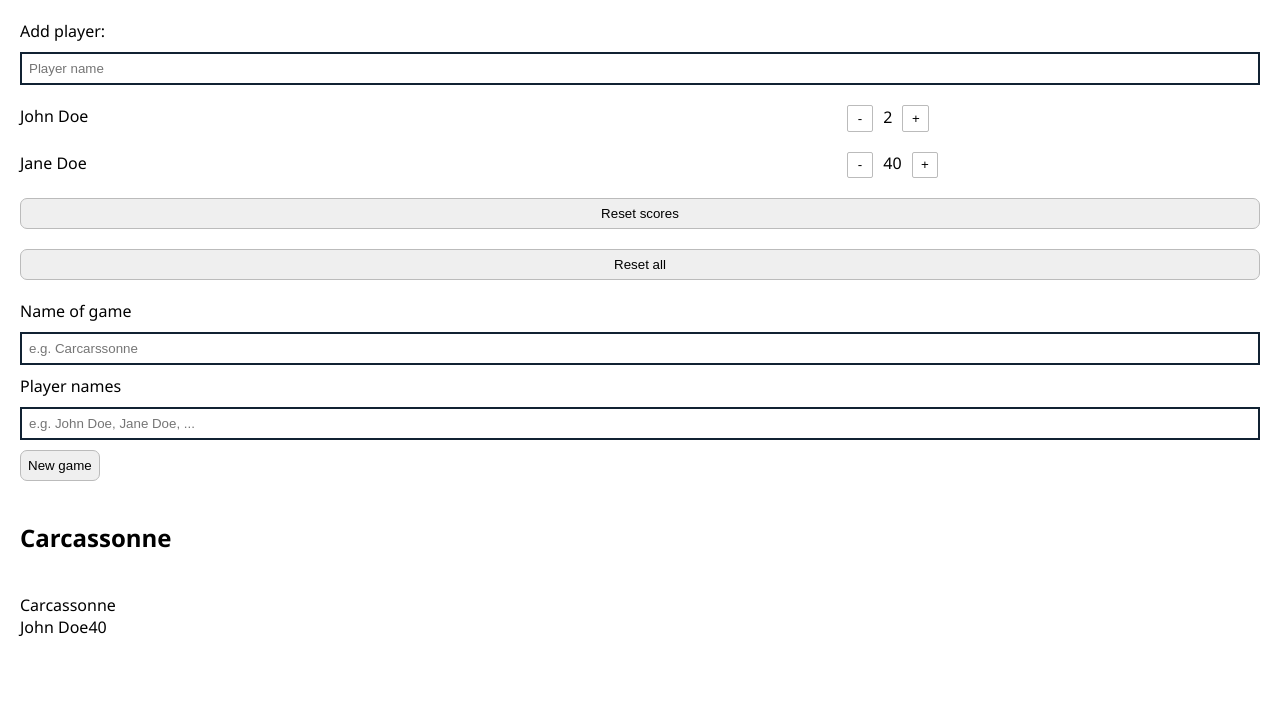
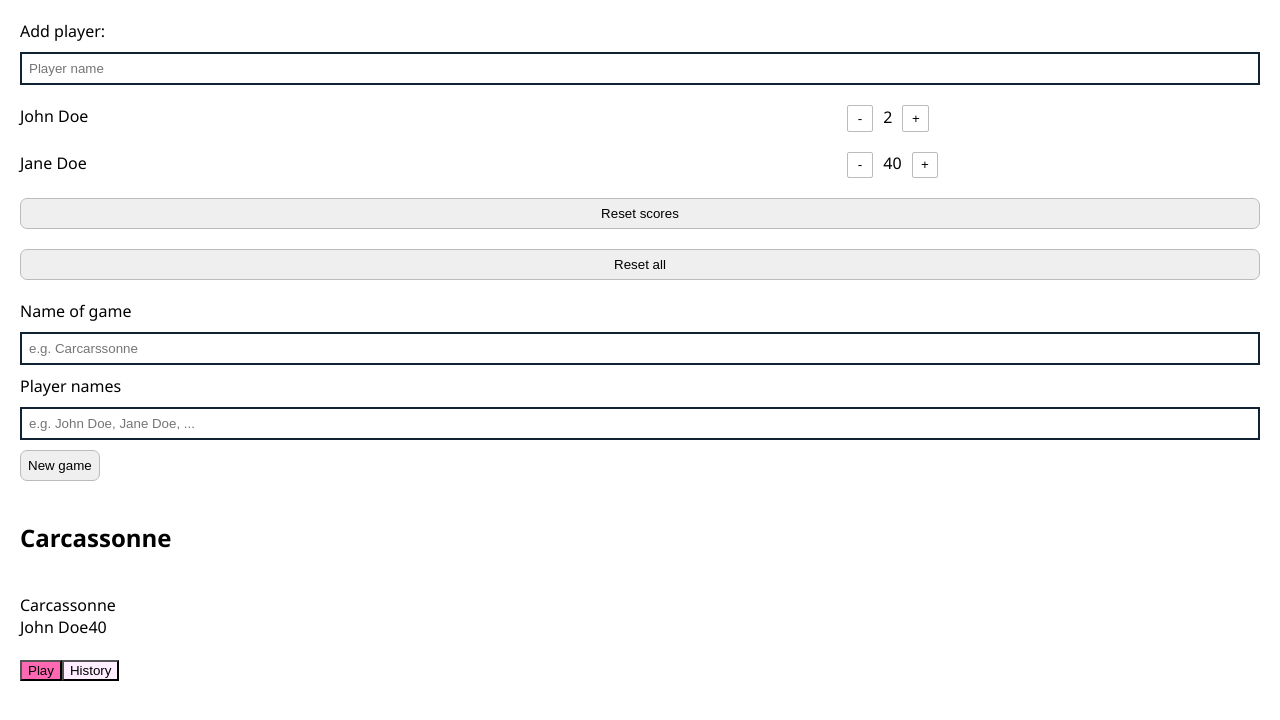
Before and after one commit to dw0111/scorekeeper, a React (Create React App) app: page / in a window 1280 px wide. Shown: the top 720 px of the page. Built offline with nearby package versions, Linux system fonts and the light colour scheme.

Commit message:
Add navigation component

```diff
--- a/src/components/App/App.js
+++ b/src/components/App/App.js
@@ -6,12 +6,16 @@ import { useState } from 'react'
 import GameForm from '../GameForm/GameForm'
 import Header from '../Header/Header'
 import History from '../HistoryEntry/HistoryEntry'
+import Navigation from '../Navigation/Navigation'
 
 function App() {
   let [players, setPlayers] = useState([
     { name: 'John Doe', score: 2 },
     { name: 'Jane Doe', score: 40 },
   ])
+
+  const [activeIndex, setActiveIndex] = useState(0)
+  const pages = ['Play', 'History']
 
   return (
     <div className="App">
@@ -38,6 +42,14 @@ function App() {
         nameOfGame="Carcassonne"
         players={[{ name: 'John Doe', score: 40 }]}
       />
+      <Navigation
+        onNavigate={(page, index) => {
+          console.log(`Changed to ${page}`)
+          setActiveIndex(index)
+        }}
+        pages={pages}
+        activeIndex={activeIndex}
+      />
     </div>
   )
 
--- a/src/components/HistoryEntry/HistoryEntry.js
+++ b/src/components/HistoryEntry/HistoryEntry.js
@@ -6,10 +6,10 @@ export default function HistoryEntry({ nameOfGame, players }) {
       <div className="History__name">{nameOfGame}</div>
 
       {players.map(player => (
-        <>
+        <div key={player.name}>
           <span className="History__player">{player.name}</span>
           <span className="History__score">{player.score}</span>
-        </>
+        </div>
       ))}
     </section>
   )
--- /dev/null
+++ b/src/components/Navigation/Navigation.css
@@ -0,0 +1,7 @@
+.Navigation__btn {
+  background: #fef;
+}
+
+.Navigation__btn--active {
+  background: hotpink;
+}
--- /dev/null
+++ b/src/components/Navigation/Navigation.js
@@ -0,0 +1,21 @@
+import './Navigation.css'
+
+export default function Navigation({ onNavigate, pages, activeIndex }) {
+  return (
+    <nav className="Navigation">
+      {pages.map((page, index) => (
+        <button
+          key={page}
+          onClick={() => onNavigate(page, index)}
+          className={
+            index === activeIndex
+              ? 'Navigation__btn--active'
+              : 'Navigation__btn'
+          }
+        >
+          {page}
+        </button>
+      ))}
+    </nav>
+  )
+}
```
